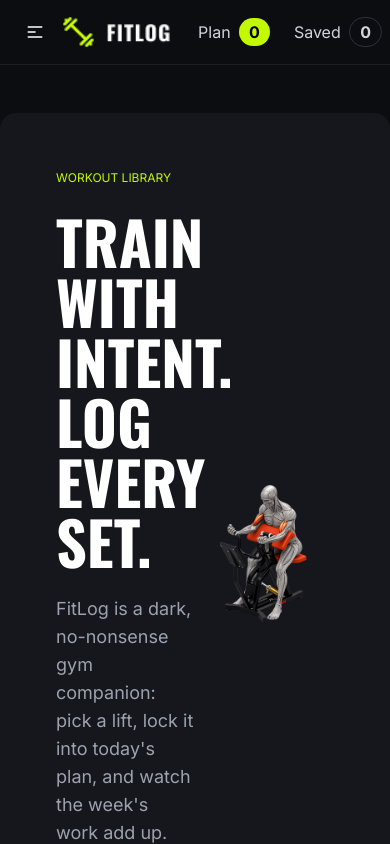
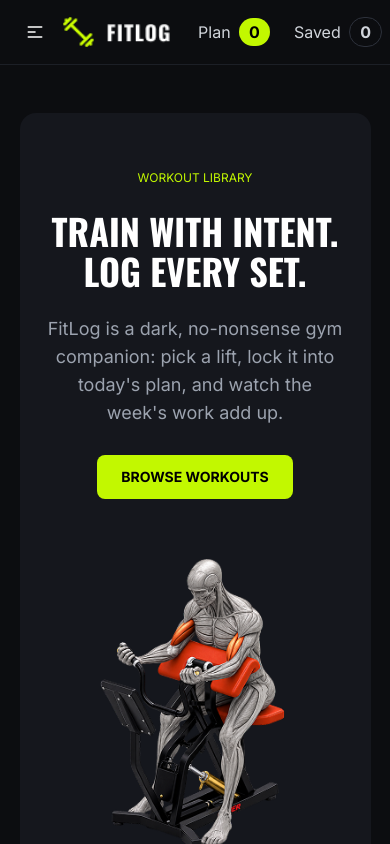
Before and after one commit to mmsabit/fitlog, a Next.js app: page / in a window 390 px wide. Shown: the top 844 px of the page. Built offline with nearby package versions, Linux system fonts and the light colour scheme.

Commit message:
Banner responive

```diff
--- a/src/components/body/Banner.tsx
+++ b/src/components/body/Banner.tsx
@@ -3,10 +3,10 @@ import Image from "next/image";
 
 const Banner = () => {
   return (
-    <div className="container mx-auto my-12 bg-[#15171d] rounded-2xl p-14 flex items-center justify-between">
-      <div className="w-1/2">
+    <div className="container mx-auto my-12 bg-[#15171d] rounded-2xl lg:p-14 px-7 py-14 flex items-center justify-between max-w-9/10 lg:flex-row flex-col gap-15">
+      <div className="lg:w-1/2 w-full text-center lg:text-start">
         <div className="text-[12px] text-[#C2F800] ">WORKOUT LIBRARY</div>
-        <h1 className="font-extrabold text-6xl text-white my-6">
+        <h1 className="font-extrabold md:text-6xl text-4xl text-white my-6">
           TRAIN WITH INTENT. LOG EVERY SET.
         </h1>
         <p className="text-lg text-[#9CA3AF]">
@@ -17,7 +17,7 @@ const Banner = () => {
           BROWSE WORKOUTS
         </button>
       </div>
-      <div className="w-1/2 flex justify-center">
+      <div className="lg:w-1/2 flex justify-center">
       <Image
       src={bannerImg}
       alt="Banner Img"
```
